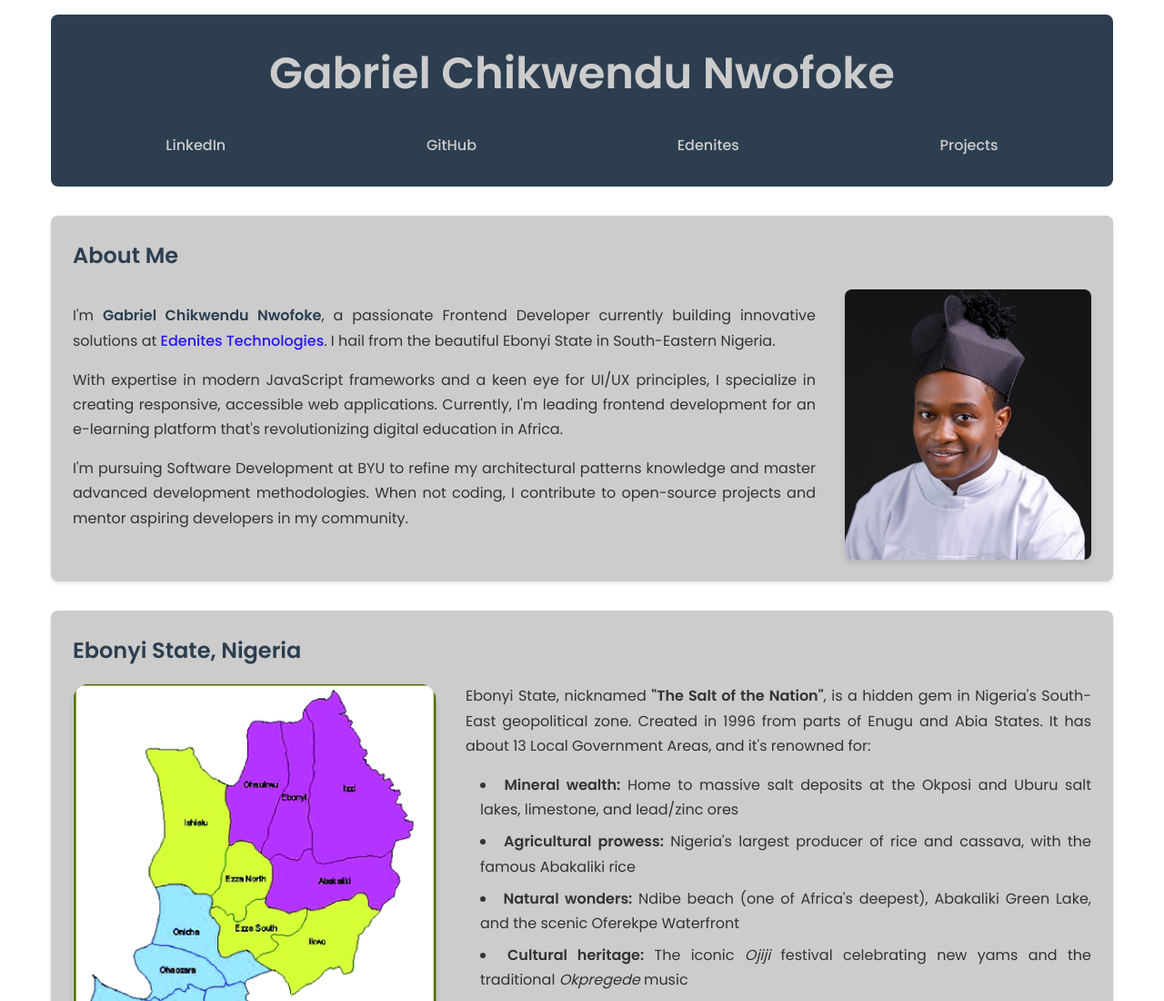
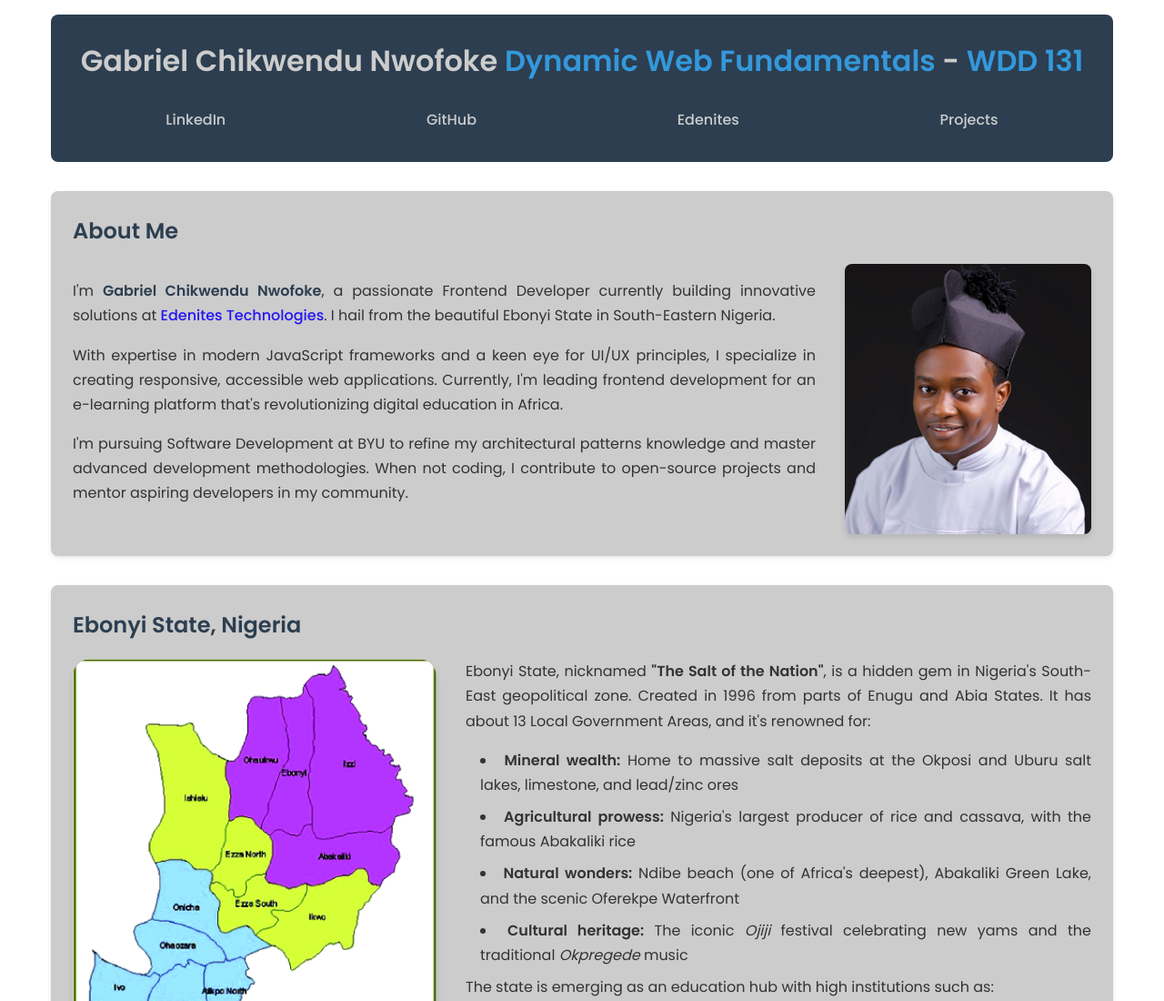
Before and after one commit to Sanctagee/wdd131, a plain HTML site: page index.html in a window 1280 px wide. Shown: the top 1100 px of the page at 91% size. Drawn offline with Linux system fonts and the light colour scheme.

Commit message:
more adjustments

```diff
--- a/index.html
+++ b/index.html
@@ -6,7 +6,7 @@
     <meta name="description" content="WDD 131 course project by Gabriel Chikwendu Nwofoke. Professional Frontend Developer portfolio showcasing skills from BYU Pathway's Dynamic Web Fundamentals course.">
     <meta name="author" content="Gabriel Chikwendu Nwofoke">
     <meta name="keywords" content="Frontend Developer, React, JavaScript, HTML, CSS, Nigeria, Ebonyi State, Web Development">
-    <title>WDD 131 - <span id="course-title">Dynamic Web Fundamentals</span> Gabriel Chikwendu Nwofoke</title>
+    <title>WDD 131 - Dynamic Web Fundamentals - Gabriel Chikwendu Nwofoke</title>
     <link rel="stylesheet" href="styles/base.css">
     <link rel="preconnect" href="https://fonts.googleapis.com">
     <link rel="preconnect" href="https://fonts.gstatic.com" crossorigin>
@@ -14,7 +14,7 @@
 </head>
 <body>
     <header>
-        <h1>Gabriel Chikwendu Nwofoke</h1>
+        <h1>Gabriel Chikwendu Nwofoke <span id="course-title">Dynamic Web Fundamentals</span> - <span>WDD 131</span></h1>
         <nav>
             <a href="https://www.linkedin.com/in/yourprofile" target="_blank" rel="noopener noreferrer">LinkedIn</a>
             <a href="https://github.com/Sanctagee" target="_blank" rel="noopener noreferrer">GitHub</a>
--- a/styles/base.css
+++ b/styles/base.css
@@ -34,7 +34,7 @@ header {
 }
 
 header h1 {
-    font-size: 3rem;
+    font-size: 2rem;
     margin-bottom: 1rem;
     text-align: center;
 }
```
